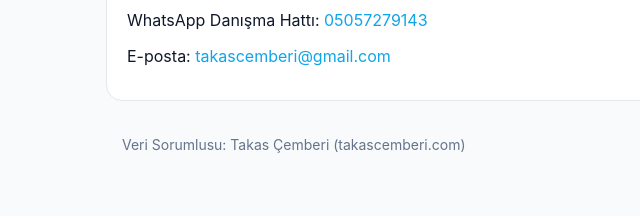
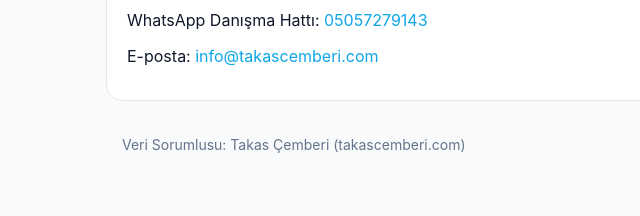
Before and after one commit to takascempericom-netizen/takas-emberi, a plain HTML site: page legal/gizlilik.html in a window 1280 px wide. Shown: the part 2669-2885 px from the top of the page, 0-640 px from the left. Drawn offline with Linux system fonts and the light colour scheme.

Commit message:
Update gizlilik.html

```diff
--- a/legal/gizlilik.html
+++ b/legal/gizlilik.html
@@ -213,7 +213,7 @@
       <p><strong>Takas Çemberi</strong> — takascemberi.com</p>
       <p>Vergi No: 9530226667 • Silivri Vergi Dairesi</p>
       <p>WhatsApp Danışma Hattı: <a href="tel:05057279143">05057279143</a></p>
-      <p>E-posta: <a href="mailto:takascemberi@gmail.com">takascemberi@gmail.com</a></p>
+      <p>E-posta: <a href="mailto:info@takascemberi.com">info@takascemberi.com</a></p>
     </section>
 
     <p class="wrap note">
```
